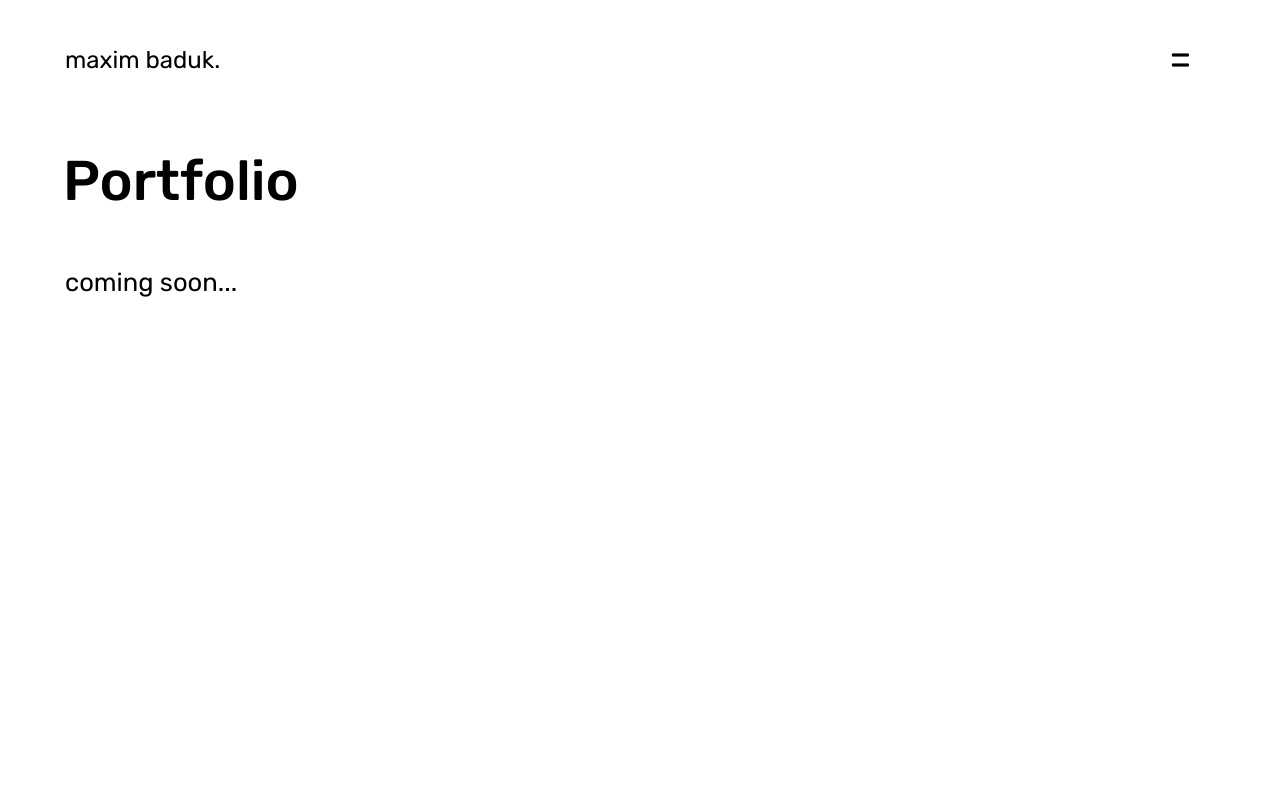
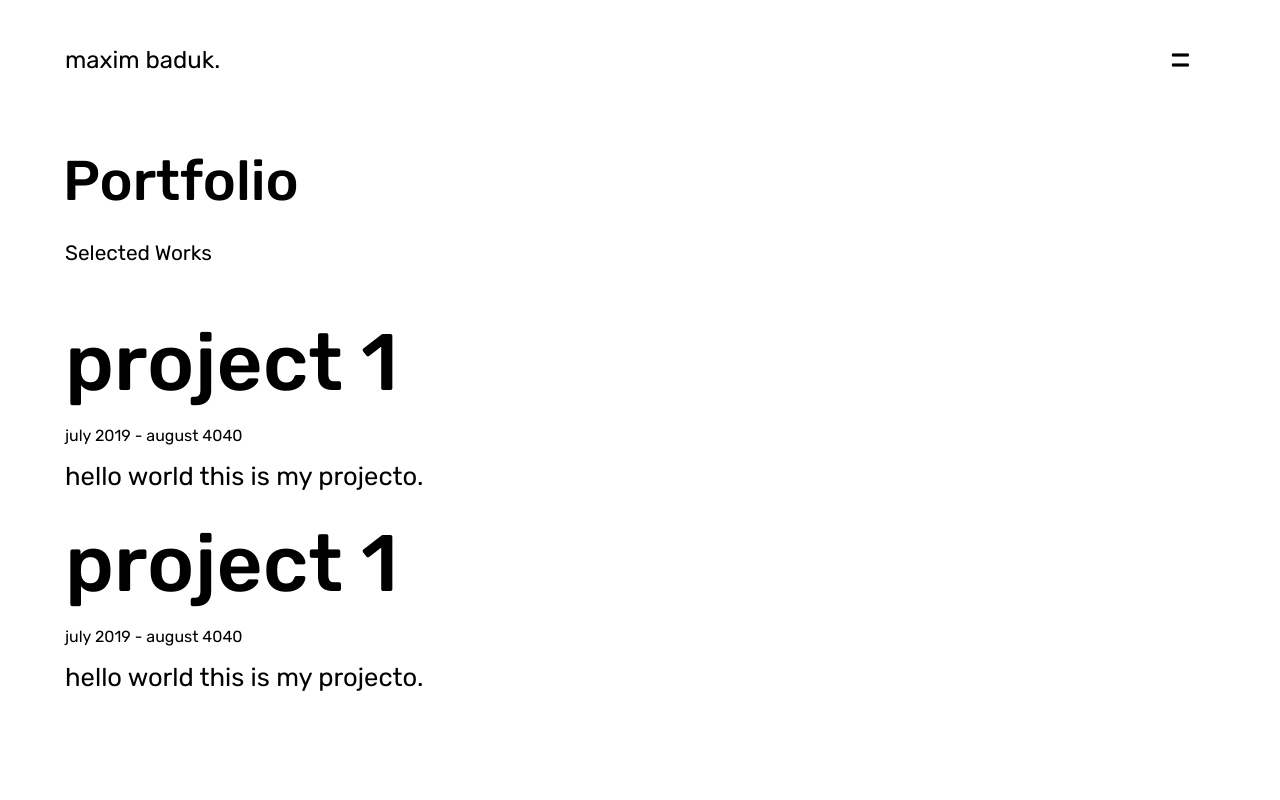
Before and after one commit to mbaduk3/mbaduk3.github.io, a Gatsby site: page /portfolio in a window 1280 px wide. Shown: the top 800 px of the page. Built offline with nearby package versions, Linux system fonts and the light colour scheme; Gatsby itself is replaced by a stand-in of ours.

Commit message:
projects panel

```diff
--- a/src/components/fullMenu.js
+++ b/src/components/fullMenu.js
@@ -34,7 +34,7 @@ export default (props) => {
                 <a href="#" onClick={handleLinkClick}>Home</a>
                 </div>
             <div className={"full-menu-opt"}>
-                <a href="#portfolio" onClick={handleLinkClick}>Portfolio</a>
+                <a href="/portfolio" onClick={handleLinkClick}>Portfolio</a>
             </div>
             <div className={"full-menu-opt"}>
                 <a href="#allwork" onClick={handleLinkClick}>All Work</a>
--- a/src/components/sublayout.js
+++ b/src/components/sublayout.js
@@ -1,6 +1,6 @@
 import React, { useState } from 'react'
 
-export default (props) => {
+const Sublayout = (props) => {
 
     const [activeOptIndex, setOptIndex] = useState(0);
 
@@ -25,3 +25,5 @@ export default (props) => {
         </div>
     );
 }
+
+export default Sublayout
--- a/src/pages/portfolio.js
+++ b/src/pages/portfolio.js
@@ -3,9 +3,20 @@ import Helmet from 'react-helmet';
 import Layout from "../components/layout"
 import SubLayout from "../components/sublayout"
 
+const PortfolioEntry = (props) => {
+  return (
+  <div className="portfolio-entry">
+    <a href=""><h1 className="portfolio-entry-title">{props.title}</h1></a>
+    <p className="portfolio-entry-sub">{props.timeline}</p>
+    <p>{props.desc}</p>
+    {/* <p className="portfolio-entry-more">More Info ></p> */}
+  </div>
+  );
+}
+
 const PortfolioPage = () => {
 
-  const options = []
+  const options = [{name: "Selected Works", route: "/portfolio"}];
 
   return (
     <Layout>
@@ -16,10 +27,13 @@ const PortfolioPage = () => {
       </Helmet>
       <SubLayout
         pageRoute={"/portfolio"}
-        pageTitle="Portfolio">
-          <div><p>coming soon...</p></div>
-          <div><p>Portfolio</p></div>
-          <div><p>Portfolio</p></div>
+        pageTitle="Portfolio"
+        options={options}>
+            <div>
+              <PortfolioEntry title="project 1" timeline="july 2019 - august 4040" desc="hello world this is my projecto." />
+              <PortfolioEntry title="project 1" timeline="july 2019 - august 4040" desc="hello world this is my projecto." />
+            </div>
+            <p></p>
       </SubLayout>
     </Layout>
   )
--- a/src/styles/global.scss
+++ b/src/styles/global.scss
@@ -704,3 +704,27 @@ body.light {
     height: 35px;
   }
 }
+
+.portfolio-entry {
+  width: 100%;
+  border-bottom: 1px solid var(--primary-color);
+  margin-top: 1.5rem;
+  a {
+    text-decoration: none;
+  }
+}
+
+.portfolio-entry-title {
+  font-size: 5rem;
+  font-weight: 500;
+  margin-bottom: 1rem;
+}
+.portfolio-entry-sub {
+  color: var(--secondary-color);
+  font-size: 1rem;
+  margin-bottom: 1rem;
+}
+.portfolio-entry-more {
+  color: var(--secondary-color);
+  font-size: 0.8rem;
+}
```
